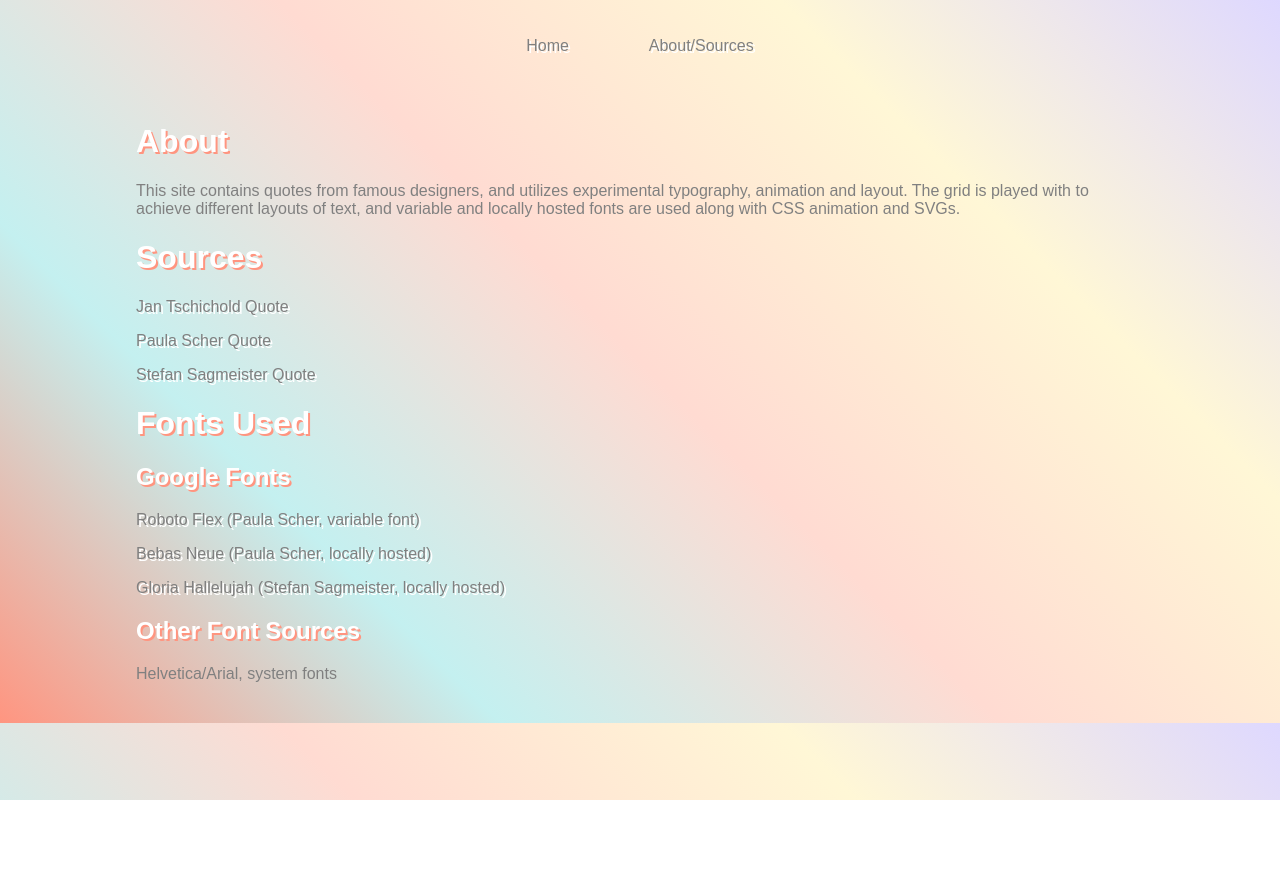
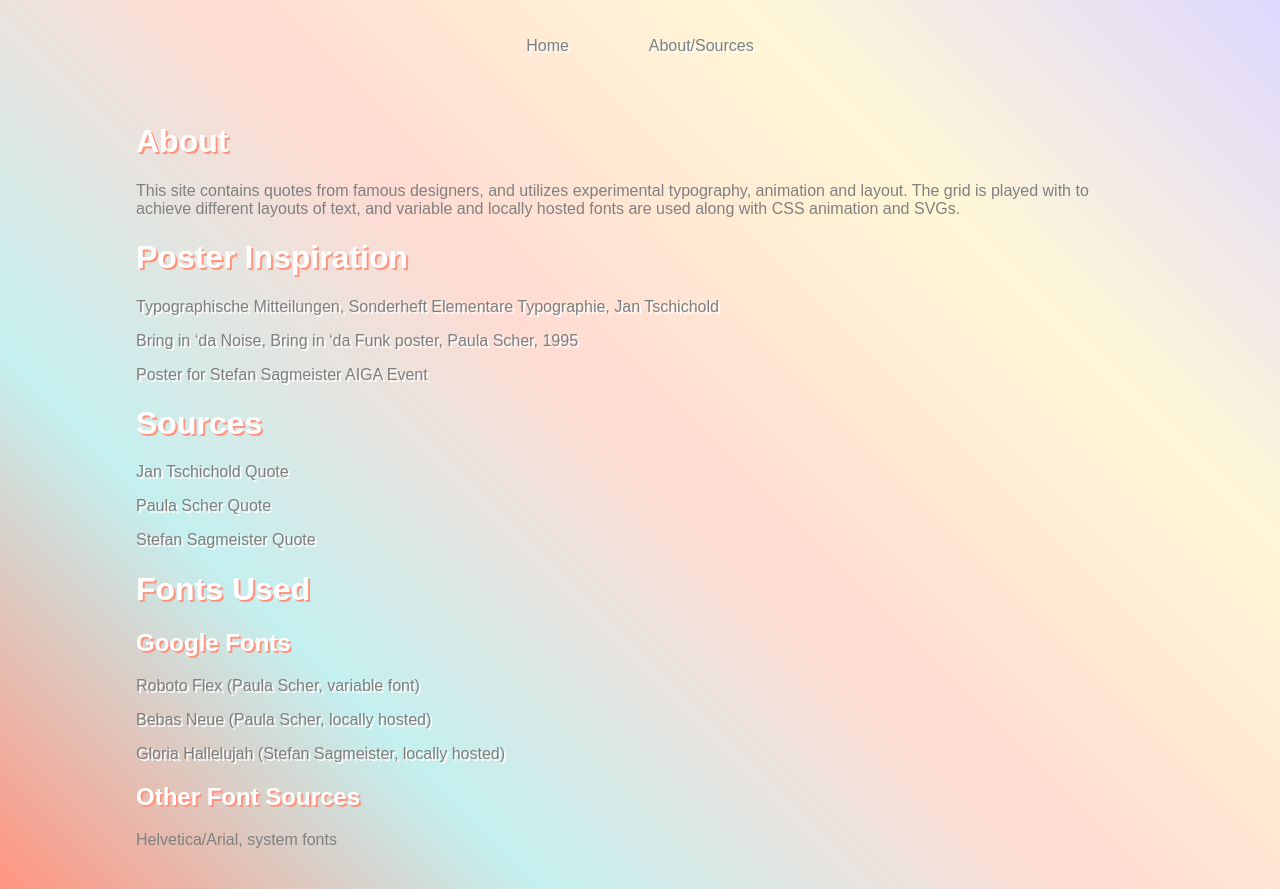
Before and after one commit to maygermain/asst-4-code, a plain HTML site: page sources.html in a window 1280 px wide. Before the commit the page ends 800 px from the top, so only its background shows below. Drawn offline with Linux system fonts and the light colour scheme.

Commit message:
added poster sources

```diff
--- a/sources.html
+++ b/sources.html
@@ -28,6 +28,12 @@
             The grid is played with to achieve different layouts of text, and variable and locally hosted fonts are used
             along with CSS animation and SVGs.
         <p>
+        <h1>Poster Inspiration</h1>
+        <p><a href="https://www.signdesignsociety.co.uk/event/jan-tschichold-and-the-new-typography/">Typographische
+                Mitteilungen, Sonderheft Elementare Typographie, Jan Tschichold</a></p>
+        <p><a href="https://www.creativereview.co.uk/paula-scher-public-theater-design-mcr/">Bring in ‘da Noise, Bring
+                in ‘da Funk poster, Paula Scher, 1995</a></p>
+        <p><a href="https://www.pinterest.ca/pin/189362359301944405/">Poster for Stefan Sagmeister AIGA Event</a></p>
         <h1>Sources</h1>
         <p><a href="https://www.azquotes.com/author/40524-Jan_Tschichold">Jan Tschichold Quote</a></p>
         <p><a href="https://www.vectornator.io/blog/design-quotes/">Paula Scher Quote</a></p>
```
